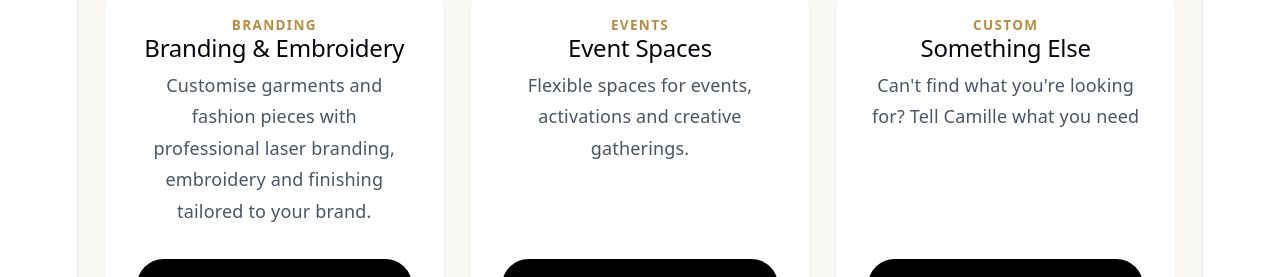
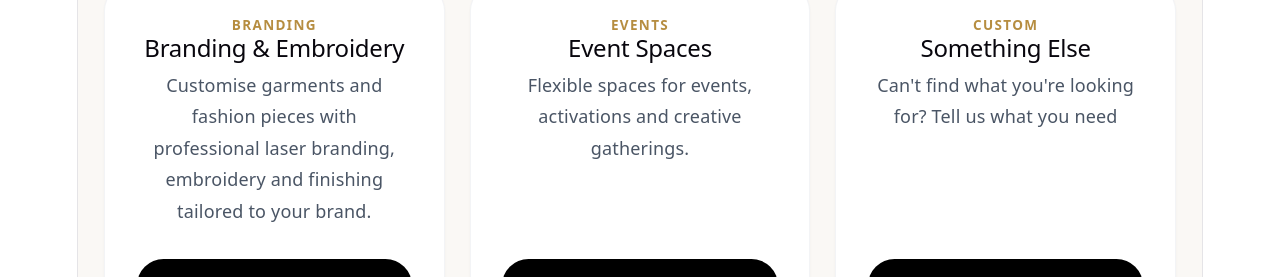
Before and after one commit to Tae5567/ananse-referral-tracking-system, a React (Vite) app in the folder frontend/: page /services in a window 1280 px wide. Shown: the part 1067-1344 px from the top of the page. Built offline with nearby package versions, Linux system fonts and the light colour scheme; no server answers.

Commit message:
final commit

```diff
--- a/frontend/src/components/Hero.jsx
+++ b/frontend/src/components/Hero.jsx
@@ -39,7 +39,7 @@ function Hero({ referral }) {
                         </p>
 
                         <p className="mt-2 text-gray-600">
-                            Feel free to reach out and I'd be happy to help you
+                            Feel free to reach out. We are happy to help you
                             choose the service that's right for you.
                         </p>
                     </div>
--- a/frontend/src/data/services.js
+++ b/frontend/src/data/services.js
@@ -67,7 +67,7 @@ const services = [
         id: 9,
         name: "Something Else",
         description:
-            "Can't find what you're looking for? Tell Camille what you need",
+            "Can't find what you're looking for? Tell us what you need",
         category: "Custom",
         paymentUrl: null,
     },
```
